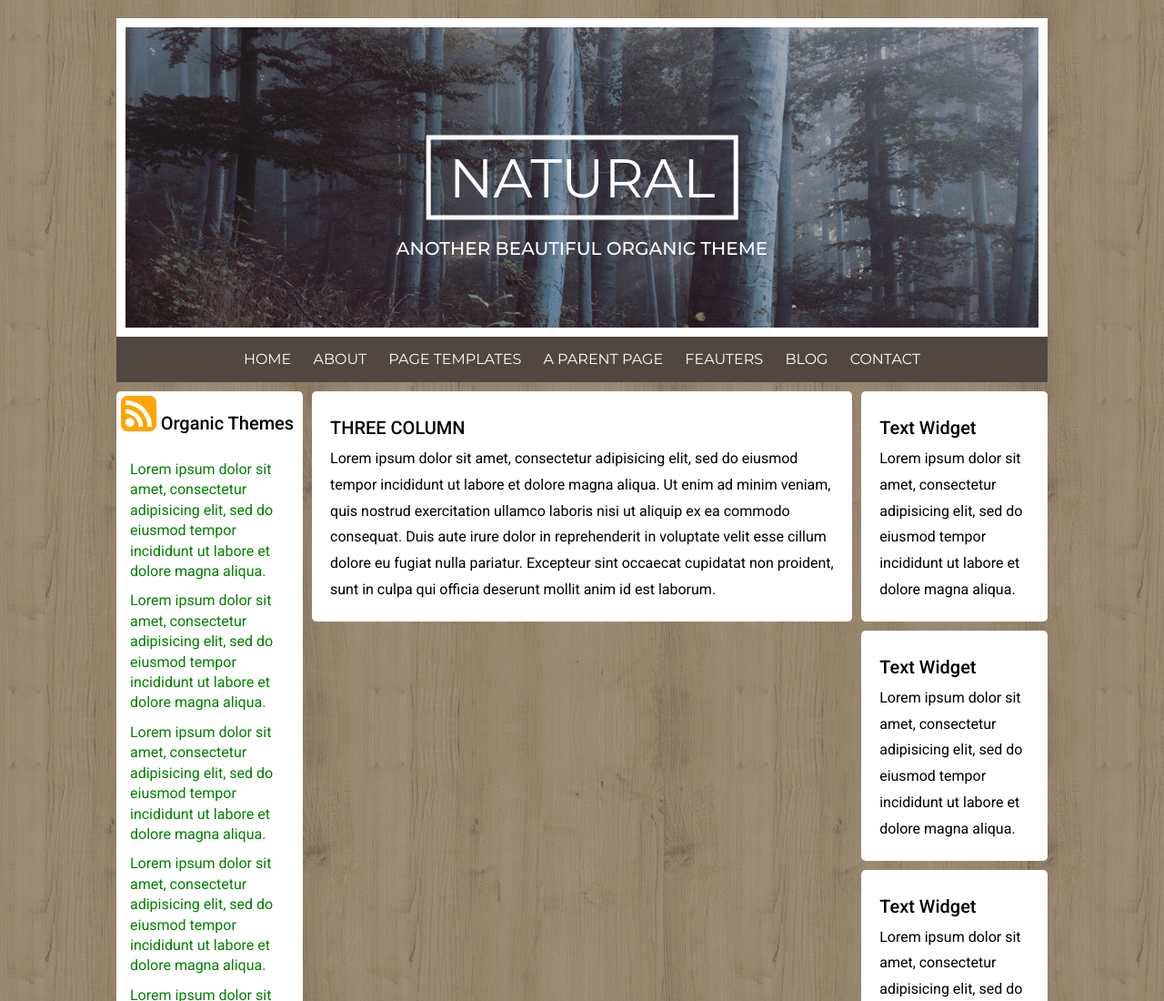
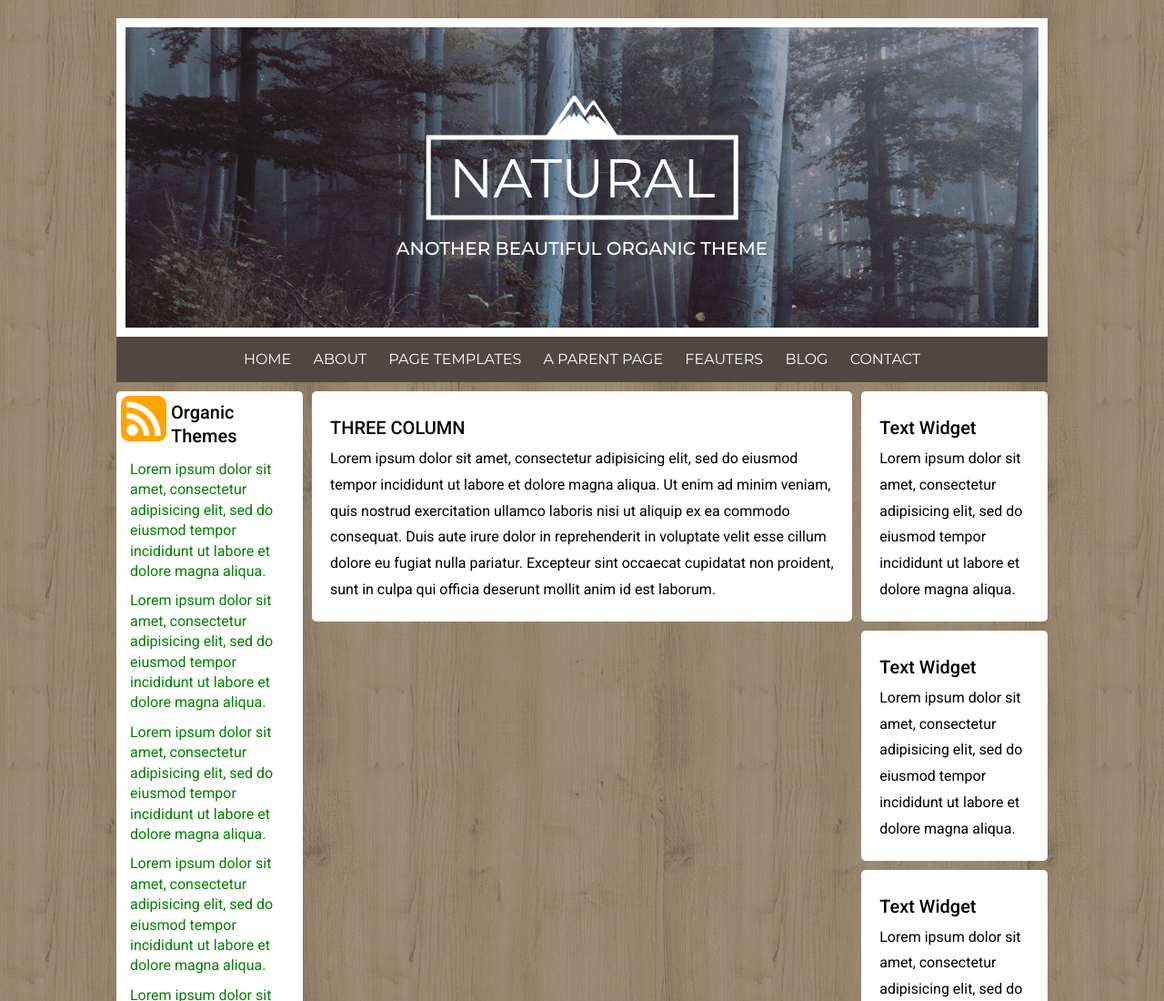
Before and after one commit to fabrynet/htmlcss-wp, a plain HTML site: page index.html in a window 1280 px wide. Shown: the top 1100 px of the page at 91% size. Drawn offline with Linux system fonts and the light colour scheme.

Commit message:
Aggiunta iconcina montagne sopra il logo del template Natural WP.

```diff
--- a/css/master.css
+++ b/css/master.css
@@ -76,6 +76,17 @@ header {
   /* debug */
   /* background-color: green; */
 }
+#header-logo .mountains {
+  position: absolute;
+  left: 50%;
+  top: 18%;
+  transform: translateX(-50%);
+  /* font-size: 80px; */
+  width: 80px;
+}
+.mountains img {
+  width: 100%;
+}
 #header-logo .logo {
   position: absolute;
   left: 50%;
@@ -142,13 +153,14 @@ aside .feed {
 }
 .feed-title .rss {
   float: left;
-  width: 20%;
+  width: 50px;
 }
 .feed-title .title {
   float: left;
-  width: 80%;
-  line-height: 60px;
-  text-align: center;
+  width: 50px;
+  line-height: 1.3em;
+  /* text-align: center; */
+  margin: 5px;
 }
 .rss img {
   width: 100%;
--- a/index.html
+++ b/index.html
@@ -11,6 +11,10 @@
       <!-- header -->
       <header>
         <div id="header-logo">
+          <span class="mountains">
+            <!-- <i class="fas fa-mountain"></i> -->
+            <img src="img/mountains_white.png" alt="Mountains">
+          </span>
           <span class="logo">NATURAL</span>
           <span class="subtitle">ANOTHER BEAUTIFUL ORGANIC THEME</span>
         </div>
```
Also changed, not shown: img/mountains.png (added), img/mountains_white.png (added).
